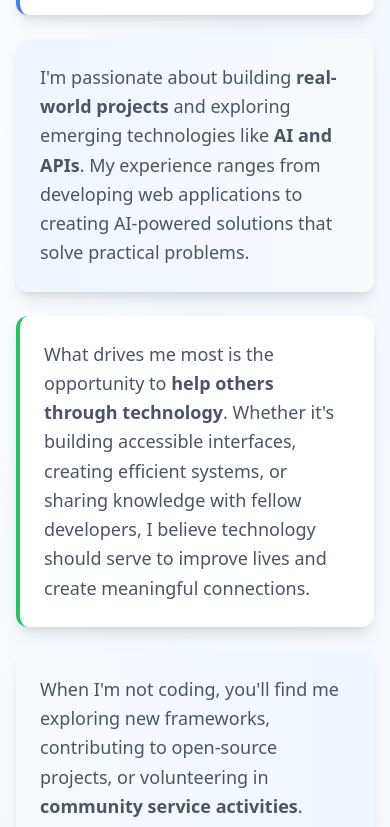
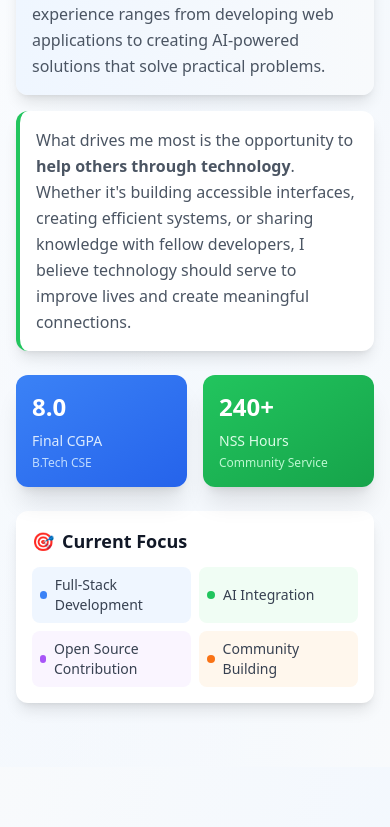
Before and after one commit to NaiduBalakrishna/bala-krishna-portfolio-site, a React (Vite) app: page / in a window 390 px wide. Shown: the part 2297-3124 px from the top of the page. Built offline with nearby package versions, Linux system fonts and the light colour scheme.

Commit message:
Fix: Adjust section sizes for better layout
Adjusted section sizes and layouts across the website to ensure better visual balance and full-width coverage, addressing issues where sections appeared too small or had excessive whitespace.

```diff
--- a/src/components/About.tsx
+++ b/src/components/About.tsx
@@ -1,9 +1,9 @@
 
 export const About = () => {
   return (
-    <section id="about" className="py-20 bg-gradient-to-br from-white via-blue-50/30 to-slate-50">
-      <div className="max-w-6xl mx-auto px-4 sm:px-6 lg:px-8">
-        <div className="text-center mb-16">
+    <section id="about" className="py-16 bg-gradient-to-br from-white via-blue-50/30 to-slate-50">
+      <div className="max-w-7xl mx-auto px-4 sm:px-6 lg:px-8">
+        <div className="text-center mb-12">
           <div className="inline-block px-4 py-2 bg-blue-100 text-blue-800 rounded-full text-sm font-medium mb-6">
             💫 Get to know me
           </div>
@@ -11,12 +11,12 @@ export const About = () => {
           <div className="w-24 h-1 bg-gradient-to-r from-blue-600 to-blue-800 mx-auto"></div>
         </div>
 
-        <div className="grid lg:grid-cols-2 gap-16 items-center">
+        <div className="grid lg:grid-cols-2 gap-12 items-center">
           {/* Left side - Enhanced Image */}
           <div className="relative group">
             <div className="absolute -inset-4 bg-gradient-to-r from-blue-200 to-slate-200 rounded-3xl opacity-75 group-hover:opacity-100 transition-opacity blur-xl"></div>
             <div className="relative">
-              <div className="w-full max-w-md mx-auto rounded-3xl overflow-hidden shadow-2xl transform group-hover:scale-105 transition-all duration-500">
+              <div className="w-full max-w-lg mx-auto rounded-3xl overflow-hidden shadow-2xl transform group-hover:scale-105 transition-all duration-500">
                 <img
                   src="/lovable-uploads/6fd47d08-f3dd-4244-bb30-e1b4791998d5.png"
                   alt="Bala Krishna - About"
@@ -43,14 +43,14 @@ export const About = () => {
           </div>
 
           {/* Right side - Enhanced Content */}
-          <div className="space-y-8">
-            <div className="space-y-6">
+          <div className="space-y-6">
+            <div className="space-y-4">
               <h3 className="text-3xl font-bold text-gray-900 leading-tight">
                 Hello! I'm <span className="text-blue-600">Bala Krishna</span>
               </h3>
 
-              <div className="space-y-6 text-gray-600 leading-relaxed text-lg">
-                <div className="bg-white p-6 rounded-xl shadow-lg border-l-4 border-blue-500">
+              <div className="space-y-4 text-gray-600 leading-relaxed">
+                <div className="bg-white p-4 rounded-xl shadow-lg border-l-4 border-blue-500">
                   <p>
                     I've recently completed my <strong>B.Tech in Computer Science</strong> from Adikavi Nannaya University
                     with a CGPA of <strong>8.0</strong>. My journey in technology began with a strong foundation from
@@ -58,7 +58,7 @@ export const About = () => {
                   </p>
                 </div>
 
-                <div className="bg-gradient-to-r from-blue-50 to-slate-50 p-6 rounded-xl shadow-lg">
+                <div className="bg-gradient-to-r from-blue-50 to-slate-50 p-4 rounded-xl shadow-lg">
                   <p>
                     I'm passionate about building <strong>real-world projects</strong> and exploring emerging technologies
                     like <strong>AI and APIs</strong>. My experience ranges from developing web applications to creating
@@ -66,7 +66,7 @@ export const About = () => {
                   </p>
                 </div>
 
-                <div className="bg-white p-6 rounded-xl shadow-lg border-l-4 border-green-500">
+                <div className="bg-white p-4 rounded-xl shadow-lg border-l-4 border-green-500">
                   <p>
                     What drives me most is the opportunity to <strong>help others through technology</strong>. Whether
                     it's building accessible interfaces, creating efficient systems, or sharing
@@ -74,52 +74,45 @@ export const About = () => {
                     lives and create meaningful connections.
                   </p>
                 </div>
-
-                <div className="bg-gradient-to-r from-slate-50 to-blue-50 p-6 rounded-xl shadow-lg">
-                  <p>
-                    When I'm not coding, you'll find me exploring new frameworks, contributing to
-                    open-source projects, or volunteering in <strong>community service activities</strong>.
-                  </p>
-                </div>
               </div>
             </div>
 
             {/* Enhanced Stats Grid */}
-            <div className="grid grid-cols-2 gap-6 pt-6">
-              <div className="bg-gradient-to-br from-blue-500 to-blue-600 text-white p-6 rounded-xl shadow-xl transform hover:scale-105 transition-all duration-300">
-                <div className="text-3xl font-bold mb-2">8.0</div>
+            <div className="grid grid-cols-2 gap-4">
+              <div className="bg-gradient-to-br from-blue-500 to-blue-600 text-white p-4 rounded-xl shadow-xl transform hover:scale-105 transition-all duration-300">
+                <div className="text-2xl font-bold mb-2">8.0</div>
                 <div className="text-blue-100 text-sm font-medium">Final CGPA</div>
-                <div className="mt-2 text-xs text-blue-200">B.Tech CSE</div>
+                <div className="mt-1 text-xs text-blue-200">B.Tech CSE</div>
               </div>
-              <div className="bg-gradient-to-br from-green-500 to-green-600 text-white p-6 rounded-xl shadow-xl transform hover:scale-105 transition-all duration-300">
-                <div className="text-3xl font-bold mb-2">240+</div>
+              <div className="bg-gradient-to-br from-green-500 to-green-600 text-white p-4 rounded-xl shadow-xl transform hover:scale-105 transition-all duration-300">
+                <div className="text-2xl font-bold mb-2">240+</div>
                 <div className="text-green-100 text-sm font-medium">NSS Hours</div>
-                <div className="mt-2 text-xs text-green-200">Community Service</div>
+                <div className="mt-1 text-xs text-green-200">Community Service</div>
               </div>
             </div>
 
             {/* Personal Interests */}
-            <div className="bg-white p-6 rounded-xl shadow-lg">
-              <h4 className="text-xl font-semibold text-gray-900 mb-4 flex items-center">
+            <div className="bg-white p-4 rounded-xl shadow-lg">
+              <h4 className="text-lg font-semibold text-gray-900 mb-3 flex items-center">
                 <span className="mr-2">🎯</span>
                 Current Focus
               </h4>
-              <div className="grid grid-cols-1 md:grid-cols-2 gap-3">
-                <div className="flex items-center space-x-3 p-3 bg-blue-50 rounded-lg">
+              <div className="grid grid-cols-2 gap-2">
+                <div className="flex items-center space-x-2 p-2 bg-blue-50 rounded-lg">
                   <span className="w-2 h-2 bg-blue-500 rounded-full"></span>
-                  <span className="text-gray-700">Full-Stack Development</span>
+                  <span className="text-gray-700 text-sm">Full-Stack Development</span>
                 </div>
-                <div className="flex items-center space-x-3 p-3 bg-green-50 rounded-lg">
+                <div className="flex items-center space-x-2 p-2 bg-green-50 rounded-lg">
                   <span className="w-2 h-2 bg-green-500 rounded-full"></span>
-                  <span className="text-gray-700">AI Integration</span>
+                  <span className="text-gray-700 text-sm">AI Integration</span>
                 </div>
-                <div className="flex items-center space-x-3 p-3 bg-purple-50 rounded-lg">
+                <div className="flex items-center space-x-2 p-2 bg-purple-50 rounded-lg">
                   <span className="w-2 h-2 bg-purple-500 rounded-full"></span>
-                  <span className="text-gray-700">Open Source Contribution</span>
+                  <span className="text-gray-700 text-sm">Open Source Contribution</span>
                 </div>
-                <div className="flex items-center space-x-3 p-3 bg-orange-50 rounded-lg">
+                <div className="flex items-center space-x-2 p-2 bg-orange-50 rounded-lg">
                   <span className="w-2 h-2 bg-orange-500 rounded-full"></span>
-                  <span className="text-gray-700">Community Building</span>
+                  <span className="text-gray-700 text-sm">Community Building</span>
                 </div>
               </div>
             </div>
--- a/src/components/Activities.tsx
+++ b/src/components/Activities.tsx
@@ -1,9 +1,9 @@
 
 export const Activities = () => {
   return (
-    <section className="py-20 bg-white">
-      <div className="max-w-6xl mx-auto px-4 sm:px-6 lg:px-8">
-        <div className="text-center mb-16">
+    <section className="py-16 bg-white">
+      <div className="max-w-7xl mx-auto px-4 sm:px-6 lg:px-8">
+        <div className="text-center mb-12">
           <h2 className="text-4xl font-bold text-gray-900 mb-4">Co-Curricular & Volunteering</h2>
           <div className="w-24 h-1 bg-gradient-to-r from-blue-600 to-blue-800 mx-auto"></div>
           <p className="text-gray-600 mt-4">
@@ -11,10 +11,10 @@ export const Activities = () => {
           </p>
         </div>
 
-        <div className="grid md:grid-cols-2 gap-12 items-center">
-          <div className="space-y-8">
-            <div className="bg-gradient-to-r from-green-50 to-blue-50 p-8 rounded-xl border border-green-200">
-              <div className="flex items-center mb-6">
+        <div className="grid lg:grid-cols-3 gap-8 items-start">
+          <div className="lg:col-span-2 space-y-6">
+            <div className="bg-gradient-to-r from-green-50 to-blue-50 p-6 rounded-xl border border-green-200">
+              <div className="flex items-center mb-4">
                 <div className="w-12 h-12 bg-green-600 rounded-lg flex items-center justify-center mr-4">
                   <span className="text-white font-bold text-lg">🌱</span>
                 </div>
@@ -31,8 +31,8 @@ export const Activities = () => {
               </p>
             </div>
 
-            <div className="bg-gradient-to-r from-blue-50 to-purple-50 p-8 rounded-xl border border-blue-200">
-              <div className="flex items-center mb-6">
+            <div className="bg-gradient-to-r from-blue-50 to-purple-50 p-6 rounded-xl border border-blue-200">
+              <div className="flex items-center mb-4">
                 <div className="w-12 h-12 bg-blue-600 rounded-lg flex items-center justify-center mr-4">
                   <span className="text-white font-bold text-lg">🏕️</span>
                 </div>
@@ -48,33 +48,10 @@ export const Activities = () => {
                 digital literacy and technological interventions could make a positive impact.
               </p>
             </div>
-          </div>
-
-          <div className="space-y-6">
-            <div className="text-center">
-              <div className="w-48 h-48 mx-auto mb-6 rounded-full overflow-hidden border-4 border-blue-200 shadow-lg">
-                <img
-                  src="/lovable-uploads/599a7ee8-1ad0-43bf-9d53-eaadd32f4c4a.png"
-                  alt="Community Service"
-                  className="w-full h-full object-cover"
-                />
-              </div>
-            </div>
-
-            <div className="grid grid-cols-2 gap-6">
-              <div className="text-center p-6 bg-gradient-to-br from-green-50 to-green-100 rounded-xl">
-                <div className="text-3xl font-bold text-green-600 mb-2">240+</div>
-                <div className="text-sm text-gray-600">Service Hours</div>
-              </div>
-              <div className="text-center p-6 bg-gradient-to-br from-blue-50 to-blue-100 rounded-xl">
-                <div className="text-3xl font-bold text-blue-600 mb-2">5+</div>
-                <div className="text-sm text-gray-600">Community Projects</div>
-              </div>
-            </div>
 
             <div className="bg-gray-50 p-6 rounded-xl">
               <h4 className="font-semibold text-gray-800 mb-4">Impact Areas</h4>
-              <div className="space-y-3">
+              <div className="grid grid-cols-2 gap-3">
                 <div className="flex items-center space-x-3">
                   <div className="w-2 h-2 bg-green-500 rounded-full"></div>
                   <span className="text-gray-700">Digital Literacy Programs</span>
@@ -94,6 +71,29 @@ export const Activities = () => {
               </div>
             </div>
           </div>
+
+          <div className="space-y-6">
+            <div className="text-center">
+              <div className="w-64 h-64 mx-auto mb-6 rounded-full overflow-hidden border-4 border-blue-200 shadow-lg">
+                <img
+                  src="/lovable-uploads/599a7ee8-1ad0-43bf-9d53-eaadd32f4c4a.png"
+                  alt="Community Service"
+                  className="w-full h-full object-cover"
+                />
+              </div>
+            </div>
+
+            <div className="grid grid-cols-1 gap-4">
+              <div className="text-center p-4 bg-gradient-to-br from-green-50 to-green-100 rounded-xl">
+                <div className="text-2xl font-bold text-green-600 mb-2">240+</div>
+                <div className="text-sm text-gray-600">Service Hours</div>
+              </div>
+              <div className="text-center p-4 bg-gradient-to-br from-blue-50 to-blue-100 rounded-xl">
+                <div className="text-2xl font-bold text-blue-600 mb-2">5+</div>
+                <div className="text-sm text-gray-600">Community Projects</div>
+              </div>
+            </div>
+          </div>
         </div>
       </div>
     </section>
```
Also changed, not shown: src/components/Resume.tsx (+22 -24 lines), src/components/Skills.tsx (+20 -18 lines).
